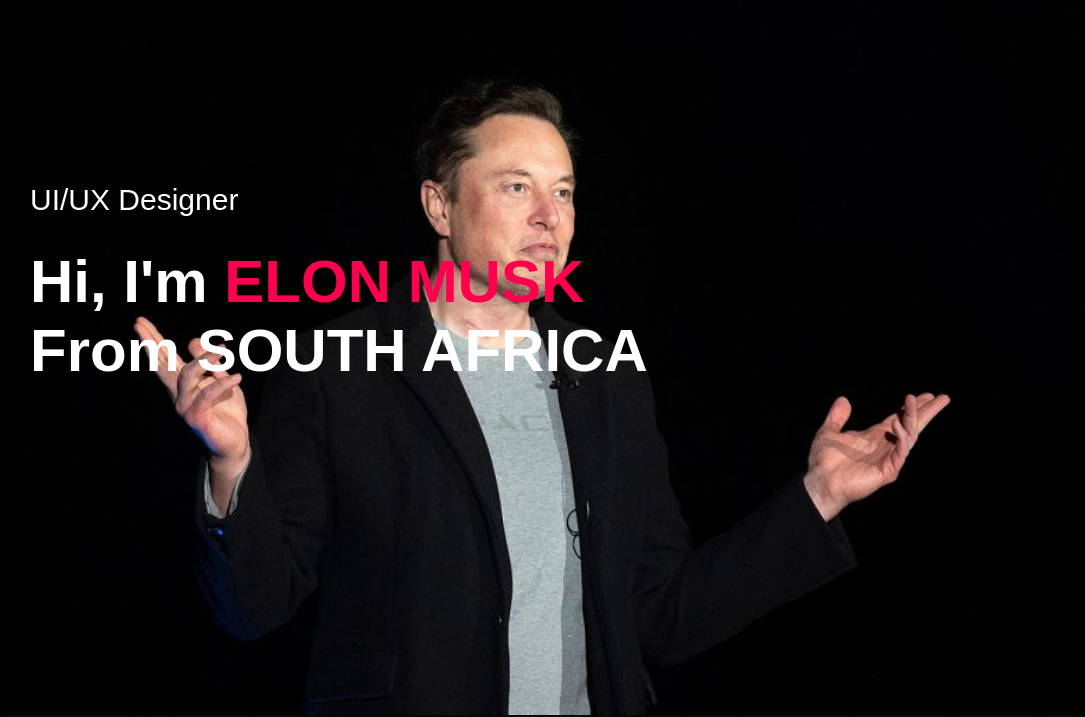
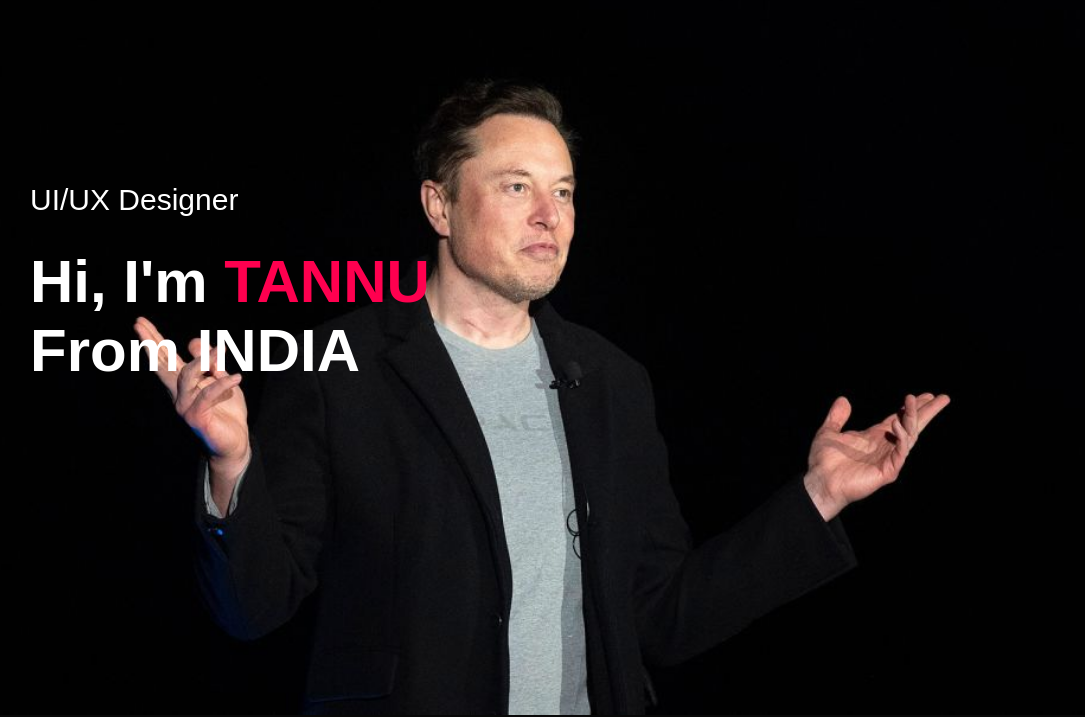
Before and after one commit to bharadwajtannu/PORTFOLIO, a plain HTML site: page index.html in a window 1280 px wide. Shown: the part 85-802 px from the top of the page, without its empty margins (98-1183 px from the left). Drawn offline with Linux system fonts and the light colour scheme.

Commit message:
change name in index.html

```diff
--- a/index.html
+++ b/index.html
@@ -26,8 +26,8 @@
         <div class="header-text">
           <p>UI/UX Designer</p>
           <h1>
-            Hi, I'm <span>ELON MUSK</span> <br />
-            From SOUTH AFRICA
+            Hi, I'm <span>TANNU</span> <br />
+            From INDIA
           </h1>
         </div>
       </div>
```
